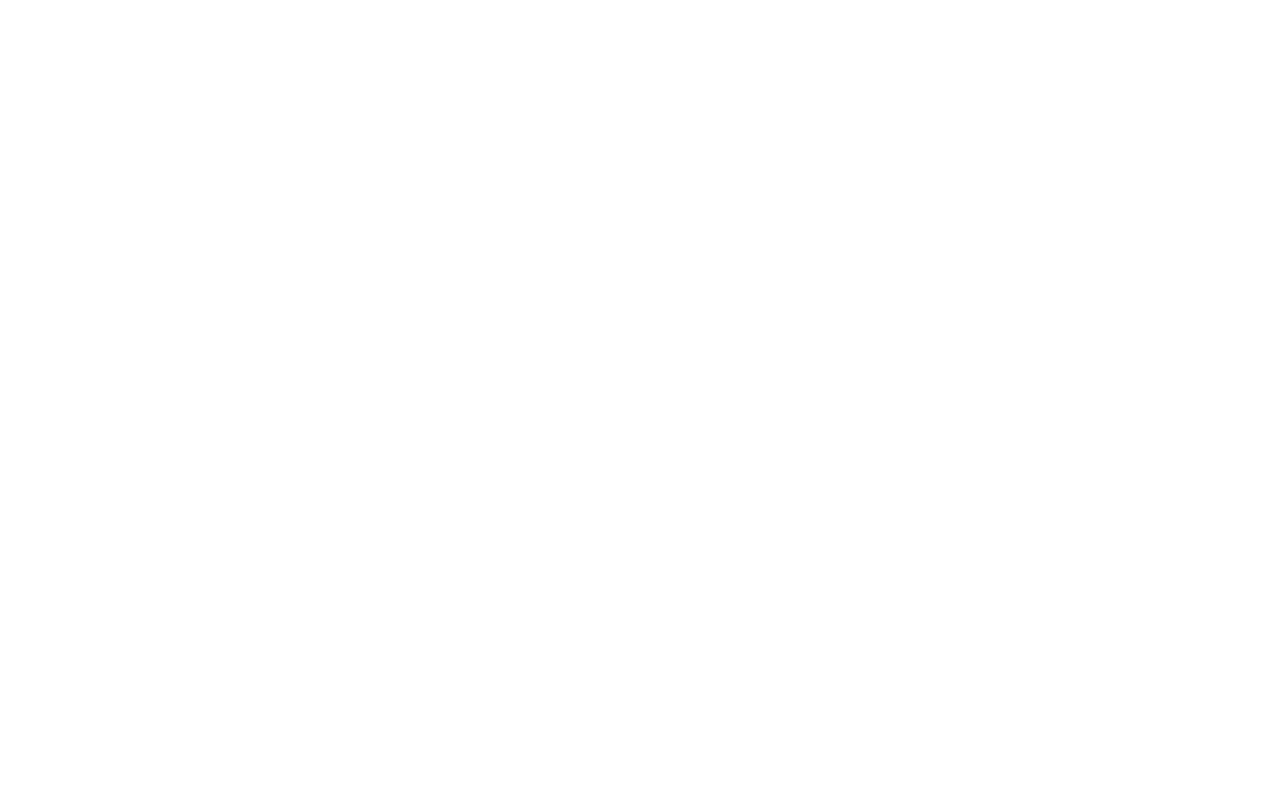
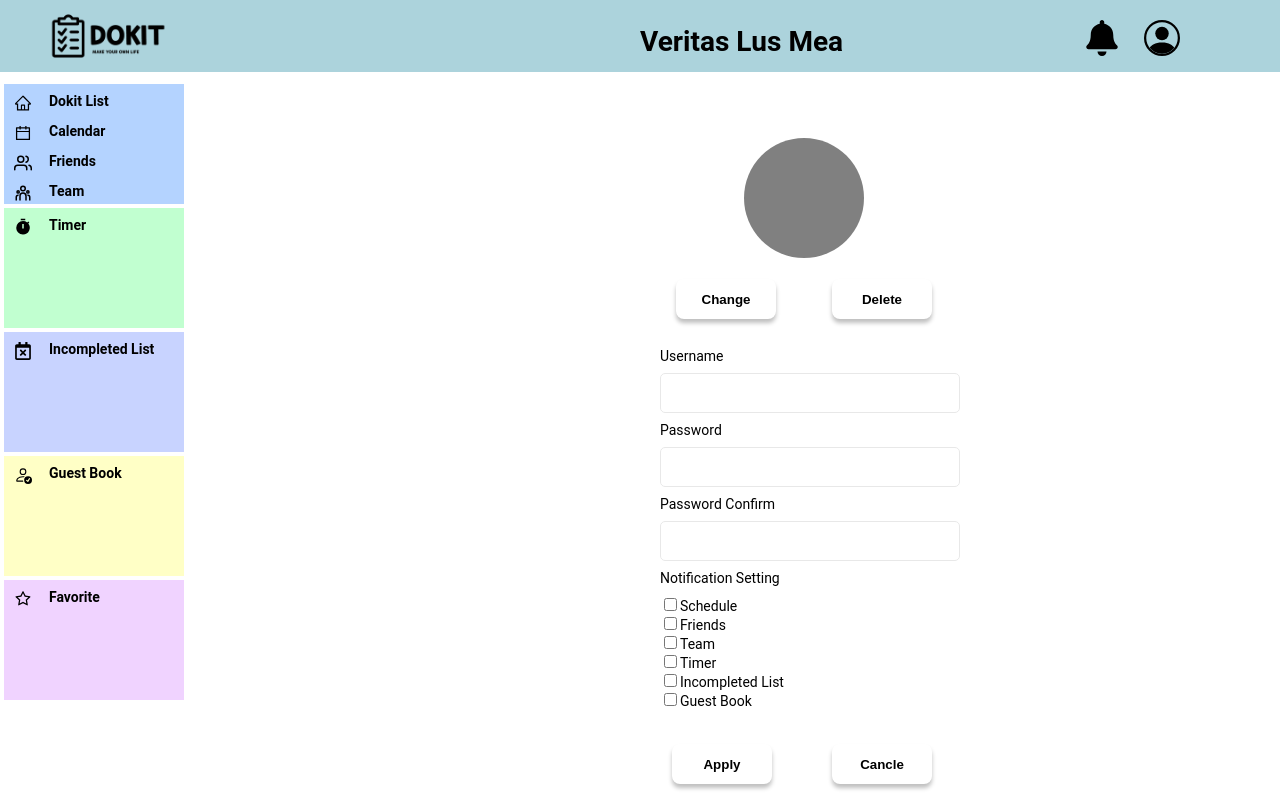
Before and after one commit to SaaaHoP/dokit, a React (Create React App) app: page /setting in a window 1280 px wide. Built offline with nearby package versions, Linux system fonts and the light colour scheme.

Commit message:
feat / PR[상민]
set page 양식만 ( 작은 창 적용 완료 )

```diff
--- a/src/App.js
+++ b/src/App.js
@@ -1,6 +1,8 @@
 import LandingPage from './screens/LandingPage';
 import LoginPage from './screens/LoginPage';
 import RegisterPage from './screens/RegisterPage';
+import SetPage from './screens/SetPage';
+
 import GlobalStyle from './styles/GlobalStyle';
 import MainPage from './screens/MainPage';
 import { Route } from 'react-router-dom';
@@ -14,6 +16,7 @@
       <Route path='/login' component={LoginPage} />
       <Route path='/register' component={RegisterPage} />
       <Route path='/main' component={MainPage} />
+      <Route path='/setting' component={SetPage}/>
     </>
   );
 }
--- /dev/null
+++ b/src/components/SetPage/SetComponent.js
@@ -0,0 +1,94 @@
+import React, { useState } from 'react';
+//import axios from 'axios';
+//import { Link, useHistory } from 'react-router-dom';
+//import { address } from '../../variables';
+import {
+    SetPageBox,
+    SetPageProfileBox,
+    SetPageProfile,
+    SetPageProfileChangeButton,
+    SetPageProfileDeleteButton,
+    SetPageTextBox,
+    SetPageUsernameText,
+    SetPageUsernameInput,
+    SetPagePasswordText,
+    SetPagePasswordInput1,
+    SetPagePasswordConfirmText,
+    SetPagePasswordInput2,
+    SetPageNotificationSettingText,
+    SetPageNotificationSettingBox,
+    SetPageNotificationLine1,
+    SetPageNotificationLine2,
+    SetPageNotificationLine3,
+    SetPageNotificationLine4,
+    SetPageNotificationLine5,
+    SetPageNotificationLine6,
+    SetPageNotificationText1,
+    SetPageNotificationText2,
+    SetPageNotificationText3,
+    SetPageNotificationText4,
+    SetPageNotificationText5,
+    SetPageNotificationText6,
+    SetPageApplyBox,
+    SetPageApplyButton,
+    SetPageCancleButton,
+  } from './StyledComponent';
+
+const SetPage = () => {
+
+
+
+
+     return (
+        <>
+            <SetPageBox>
+	            <SetPageProfileBox>
+		            <SetPageProfile />
+	            	<SetPageProfileChangeButton>Change</SetPageProfileChangeButton>
+		            <SetPageProfileDeleteButton>Delete</SetPageProfileDeleteButton>
+	            </SetPageProfileBox>
+	            <SetPageTextBox>
+		            <SetPageUsernameText>Username</SetPageUsernameText>
+            		<SetPageUsernameInput />
+	            	<SetPagePasswordText>Password</SetPagePasswordText>
+            		<SetPagePasswordInput1 />
+	            	<SetPagePasswordConfirmText>Password Confirm</SetPagePasswordConfirmText>
+	            	<SetPagePasswordInput2 />
+	            	<SetPageNotificationSettingText>Notification Setting</SetPageNotificationSettingText>
+	            	<SetPageNotificationSettingBox>
+            			<SetPageNotificationLine1>
+                            <input type="checkbox" />
+	            		    <SetPageNotificationText1>Schedule</SetPageNotificationText1>
+                        </SetPageNotificationLine1>
+	            		<SetPageNotificationLine2>
+                            <input type="checkbox" />
+	            		    <SetPageNotificationText2>Friends</SetPageNotificationText2>
+                        </ SetPageNotificationLine2>
+	            		<SetPageNotificationLine3>
+                            <input type="checkbox" />
+	            		    <SetPageNotificationText3>Team</SetPageNotificationText3>
+                        </ SetPageNotificationLine3>
+	            		<SetPageNotificationLine4>
+                            <input type="checkbox" />
+	            		    <SetPageNotificationText4>Timer</SetPageNotificationText4>
+                        </ SetPageNotificationLine4>
+	            		<SetPageNotificationLine5>
+                            <input type="checkbox" />
+	            		    <SetPageNotificationText5>Incompleted List</SetPageNotificationText5>
+                        </ SetPageNotificationLine5>
+	            		<SetPageNotificationLine6>
+                            <input type="checkbox" />
+	            		    <SetPageNotificationText6>Guest Book</SetPageNotificationText6>
+                        </ SetPageNotificationLine6>
+	            	</SetPageNotificationSettingBox>
+	            </SetPageTextBox>
+	            <SetPageApplyBox>
+	            	<SetPageApplyButton>Apply</SetPageApplyButton>
+	            	<SetPageCancleButton>Cancle</SetPageCancleButton>
+            	</SetPageApplyBox>
+            </SetPageBox>
+        </>
+    );
+};
+
+export default SetPage;
--- a/src/components/SetPage/StyledComponent.js
+++ b/src/components/SetPage/StyledComponent.js
@@ -1,22 +1,199 @@
 import styled from 'styled-components';
 
-
+//
 export const SetPageBox = styled.div`
-position: absolute;
-width: 100%;
-height: 100%;
-display: flex;
-flex-direction: column;
-justify-content: center;
-align-items: center;
+  position: fixed;
+  width:100%;
+  height:100%;
+  left: 192px;
+  top: 84px;
 `;
 
-export const ProfileBox = styled.div`
-position:absolute;
+//
+export const SetPageProfileBox = styled.div`
+  position: absolute;
+  left: 35%;
+  margin-top: 10px;
+  display: flex;
+  width: 480px;
+  height: 50px;
+  justify-content: space-between;
+  align-items: center;
+`;
+
+export const SetPageProfile = styled.div`
+position: absolute;
+top: 24px;
 width: 120px;
 height: 120px;
+left: 84px;
 margin: 20px;
 background:gray;
 border-radius:50%;
-top:24px;
+justify-content: center; //
+align-items: center; //
 `;
+
+export const SetPageProfileChangeButton = styled.button`
+  position: absolute;
+  background: white;
+  box-shadow: 0px 4px 4px rgba(0, 0, 0, 0.25);
+  mix-blend-mode: multiply;//?
+  border-radius: 8px;
+  border: none;
+  width: 100px;
+  height: 40px;
+  text-align: center;
+  margin-left: 36px;
+  margin-top : 360px;
+  font-weight: bold;
+  cursor: pointer;//?
+`;
+
+export const SetPageProfileDeleteButton = styled.button`
+  position: absolute;
+  background: white;
+  box-shadow: 0px 4px 4px rgba(0, 0, 0, 0.25);
+  mix-blend-mode: multiply;
+  border-radius: 8px;
+  border: none;
+  width: 100px;
+  height: 40px;
+  text-align: center;
+  margin-left: 192px;
+  margin-top : 360px;
+  font-weight: bold;
+  cursor: pointer;
+`;
+
+//
+export const SetPageTextBox = styled.div`
+  position: absolute;
+  left: 35%;
+  top: 240px;
+  padding:20px;
+`;
+
+export const SetPageUsernameText = styled.div`
+//이하 동일 변수에대해 글씨크기,글씨체만 조정
+  margin-top: 5px;
+`;
+
+export const SetPageUsernameInput = styled.input`
+  margin-top: 10px;
+  width: 300px;
+  height: 40px;
+  border: 1px solid #e8e8e8;
+  border-radius: 5px;
+`;
+
+export const SetPagePasswordText = styled.div`
+  margin-top: 10px;
+`;
+
+export const SetPagePasswordInput1 = styled.input`
+  margin-top: 10px;
+  width: 300px;
+  height: 40px;
+  border: 1px solid #e8e8e8;
+  border-radius: 5px;
+`;
+
+export const SetPagePasswordConfirmText = styled.div`
+  margin-top: 10px;
+`;
+
+export const SetPagePasswordInput2 = styled.input`
+  margin-top: 10px;
+  width: 300px;
+  height: 40px;
+  border: 1px solid #e8e8e8;
+  border-radius: 5px;
+`;
+
+export const SetPageNotificationSettingText = styled.div`
+  margin-top: 10px;
+`;
+
+export const SetPageNotificationSettingBox = styled.div`
+  margin-top: 10px;
+  background-color : white;
+  height: 120px;
+  width: 300px;
+  border-radius:10px;
+`;
+
+export const SetPageNotificationLine1 = styled.div`
+`;
+
+export const SetPageNotificationLine2 = styled.div`
+`;
+
+export const SetPageNotificationLine3 = styled.div`
+`;
+
+export const SetPageNotificationLine4 = styled.div`
+`;
+
+export const SetPageNotificationLine5 = styled.div`
+`;
+
+export const SetPageNotificationLine6 = styled.div`
+`;
+
+export const SetPageNotificationText1 = styled.span`
+`;
+
+export const SetPageNotificationText2 = styled.span`
+`;
+
+export const SetPageNotificationText3 = styled.span`
+`;
+
+export const SetPageNotificationText4 = styled.span`
+`;
+
+export const SetPageNotificationText5 = styled.span`
+`;
+
+export const SetPageNotificationText6 = styled.span`
+`;
+
+//
+export const SetPageApplyBox = styled.div`
+  position: absolute;
+  left: 35%;
+  top: 640px;
+  padding:20px;
+`;
+
+export const SetPageApplyButton = styled.button`
+  background: white;
+  box-shadow: 0px 4px 4px rgba(0, 0, 0, 0.25);
+  mix-blend-mode: multiply;
+  border-radius: 8px;
+  border: none;
+  width: 100px;
+  height: 40px;
+  right: 100px;
+  text-align: center;
+  margin-left: 12px;
+  margin-right: 60px;
+  font-weight: bold;
+  cursor: pointer;
+`;
+
+export const SetPageCancleButton = styled.button`
+  background: white;
+  box-shadow: 0px 4px 4px rgba(0, 0, 0, 0.25);
+  mix-blend-mode: multiply;
+  border-radius: 8px;
+  border: none;
+  width: 100px;
+  height: 40px;
+  right: 100px;
+  text-align: center;
+  margin-right: 12px;
+  font-weight: bold;
+  cursor: pointer;
+`;
--- a/src/screens/SetPage.js
+++ b/src/screens/SetPage.js
@@ -1,18 +1,18 @@
-import React from 'react';
-
-import {
-    SetPageBox,
-    ProfileBox
-  } from '../components/SetPage/StyledComponent';
+import React, {useState} from 'react';
+import MenuBar from '../components/commons/MenuBar';
+//import DateComponent from '../components/MainPage/DateComponent';
+//import TodayTodolistComponent from '../components/MainPage/TodayTodolistComponent';
+import SetComponent from '../components/SetPage/SetComponent';
 
 const SetPage = () => {
-     return (
-        <>
-            <SetPageBox>
-                <ProfileBox />
-            </SetPageBox>
-        </>
-    );
+  return (
+    <>
+      <MenuBar />
+      <SetComponent />
+      {/*<DateComponent />
+      <TodayTodolistComponent />*/}
+    </>
+  );
 };
 
 export default SetPage;
```
